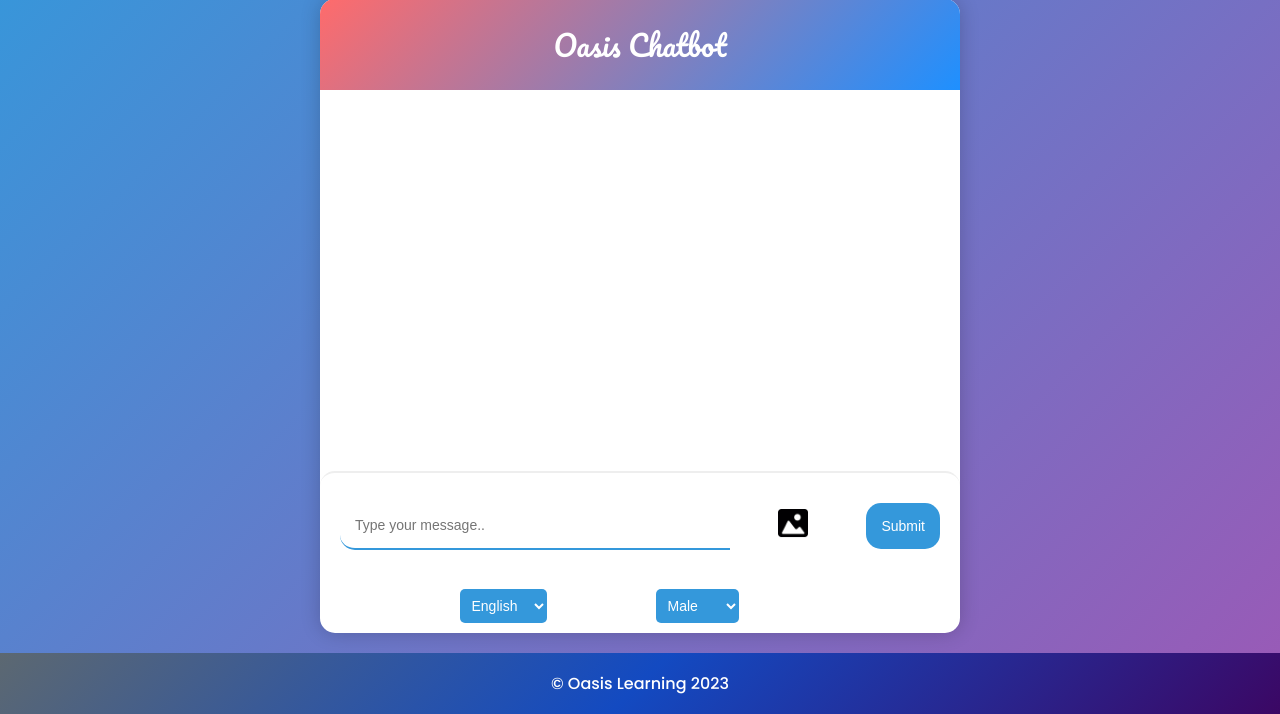
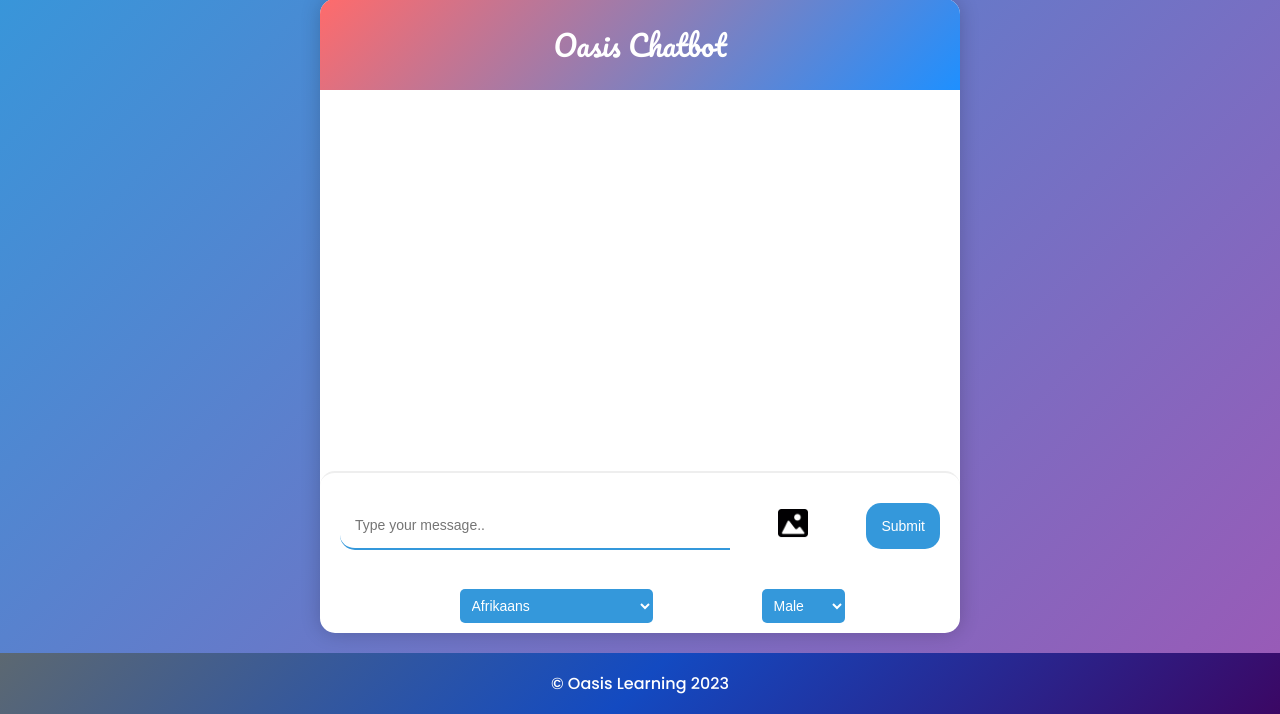
Before and after one commit to HamzaSajjad141/FYP_OASIS_LEARNING, a Django app: page /Chat/ in a window 1280 px wide. Shown: the part 86-800 px from the top of the page. Run offline with Django 4.2, Linux system fonts and the light colour scheme.

Commit message:
added the user_voice and user_accent functionality

```diff
--- a/oasisProject/oasisApp/templates/Chat.html
+++ b/oasisProject/oasisApp/templates/Chat.html
@@ -246,15 +246,118 @@
         <div id="userPreferences">
             <label for="languageSelect">Select Language:</label>
             <select id="languageSelect">
-                <option value="en">English</option>
-                <option value="es">Spanish</option>
+                <option value="afr">Afrikaans</option>
+                <option value="amh">Amharic</option>
+                <option value="arb">Modern Standard Arabic</option>
+                <option value="ary">Moroccan Arabic</option>
+                <option value="arz">Egyptian Arabic</option>
+                <option value="asm">Assamese</option>
+                <option value="ast">Asturian</option>
+                <option value="azj">North Azerbaijani</option>
+                <option value="bel">Belarusian</option>
+                <option value="ben">Bengali</option>
+                <option value="bos">Bosnian</option>
+                <option value="bul">Bulgarian</option>
+                <option value="cat">Catalan</option>
+                <option value="ceb">Cebuano</option>
+                <option value="ces">Czech</option>
+                <option value="ckb">Central Kurdish</option>
+                <option value="cmn">Mandarin Chinese</option>
+                <option value="cmn_Hant">Mandarin Chinese (Hant)</option>
+                <option value="cym">Welsh</option>
+                <option value="dan">Danish</option>
+                <option value="deu">German</option>
+                <option value="ell">Greek</option>
+                <option value="eng">English</option>
+                <option value="est">Estonian</option>
+                <option value="eus">Basque</option>
+                <option value="fin">Finnish</option>
+                <option value="fra">French</option>
+                <option value="fuv">Nigerian Fulfulde</option>
+                <option value="gaz">West Central Oromo</option>
+                <option value="gle">Irish</option>
+                <option value="glg">Galician</option>
+                <option value="guj">Gujarati</option>
+                <option value="heb">Hebrew</option>
+                <option value="hin">Hindi</option>
+                <option value="hrv">Croatian</option>
+                <option value="hun">Hungarian</option>
+                <option value="hye">Armenian</option>
+                <option value="ibo">Igbo</option>
+                <option value="ind">Indonesian</option>
+                <option value="isl">Icelandic</option>
+                <option value="ita">Italian</option>
+                <option value="jav">Javanese</option>
+                <option value="jpn">Japanese</option>
+                <option value="kam">Kamba</option>
+                <option value="kan">Kannada</option>
+                <option value="kat">Georgian</option>
+                <option value="kaz">Kazakh</option>
+                <option value="kea">Kabuverdianu</option>
+                <option value="khk">Halh Mongolian</option>
+                <option value="khm">Khmer</option>
+                <option value="kir">Kyrgyz</option>
+                <option value="kor">Korean</option>
+                <option value="lao">Lao</option>
+                <option value="lit">Lithuanian</option>
+                <option value="ltz">Luxembourgish</option>
+                <option value="lug">Ganda</option>
+                <option value="luo">Luo</option>
+                <option value="lvs">Standard Latvian</option>
+                <option value="mai">Maithili</option>
+                <option value="mal">Malayalam</option>
+                <option value="mar">Marathi</option>
+                <option value="mkd">Macedonian</option>
+                <option value="mlt">Maltese</option>
+                <option value="mni">Meitei</option>
+                <option value="mya">Burmese</option>
+                <option value="nld">Dutch</option>
+                <option value="nno">Norwegian Nynorsk</option>
+                <option value="nob">Norwegian Bokmål</option>
+                <option value="npi">Nepali</option>
+                <option value="nya">Nyanja</option>
+                <option value="oci">Occitan</option>
+                <option value="ory">Odia</option>
+                <option value="pan">Punjabi</option>
+                <option value="pbt">Southern Pashto</option>
+                <option value="pes">Western Persian</option>
+                <option value="pol">Polish</option>
+                <option value="por">Portuguese</option>
+                <option value="ron">Romanian</option>
+                <option value="rus">Russian</option>
+                <option value="slk">Slovak</option>
+                <option value="slv">Slovenian</option>
+                <option value="sna">Shona</option>
+                <option value="snd">Sindhi</option>
+                <option value="som">Somali</option>
+                <option value="spa">Spanish</option>
+                <option value="srp">Serbian</option>
+                <option value="swe">Swedish</option>
+                <option value="swh">Swahili</option>
+                <option value="tam">Tamil</option>
+                <option value="tel">Telugu</option>
+                <option value="tgk">Tajik</option>
+                <option value="tgl">Tagalog</option>
+                <option value="tha">Thai</option>
+                <option value="tur">Turkish</option>
+                <option value="ukr">Ukrainian</option>
+                <option value="urd">Urdu</option>
+                <option value="uzn">Northern Uzbek</option>
+                <option value="vie">Vietnamese</option>
+                <option value="xho">Xhosa</option>
+                <option value="yor">Yoruba</option>
+                <option value="yue">Cantonese</option>
+                <option value="zlm">Colloquial Malay</option>
+                <option value="zsm">Standard Malay</option>
+                <option value="zul">Zulu</option>
+
                 <!-- Add more language options as needed -->
             </select>
 
             <label for="accentSelect">Select Accent:</label>
             <select id="accentSelect">
-                <option value="normal">Male</option>
-                <option value="robotic">Female</option>
+                <option value="Male">Male</option>
+                <option value="Female">Female</option>
                 <!-- Add more accent options as needed -->
             </select>
         </div>
--- a/oasisProject/oasisApp/views.py
+++ b/oasisProject/oasisApp/views.py
@@ -122,18 +122,22 @@ def ask_openai(userMessage):
     Function overloading is commonly used in object-oriented programming languages like C++, Java, and C#. It helps improve code readability, reusability, and maintainability by allowing developers to define functions that perform similar tasks but operate on different types of data or accept different numbers of arguments.'''
     return answer
 
-def translation(text_to_translate):
+def translation(text_to_translate, lan):
 
-    text_inputs = processor(text_to_translate, src_lang="eng", return_tensors="pt")
+    text_inputs = processor(text_to_translate, src_lang = "eng", return_tensors="pt")
 
     # from text
-    output_tokens = model.generate(**text_inputs, tgt_lang="fra", generate_speech=False)
+    output_tokens = model.generate(**text_inputs, tgt_lang = lan, generate_speech=False)
     translated_text_from_text = processor.decode(output_tokens[0].tolist()[0], skip_special_tokens=True)
 
     print(translated_text_from_text)
     return translated_text_from_text
 
-def video_gen(text_to_video):
+def video_gen(text_to_video, user_voice):
+    if user_voice == "Male":
+        voice = "en-US-GuyNeural"
+    else:
+        voice = "en-US-JennyNeural"
 
     url = "https://api.d-id.com/talks"
 
@@ -143,7 +147,7 @@ def video_gen(text_to_video):
             "subtitles": "false",
             "provider": {
                 "type": "microsoft",
-                "voice_id": "en-US-GuyNeural"
+                "voice_id": voice
             },
             "input": text_to_video
         },
@@ -182,19 +186,24 @@ def get_video(id):
 
 def getResponse(request):
     userMessage = request.GET.get('userMessage')
+    user_language = request.GET.get('language')
+    user_accent = request.GET.get('accent')
+
+    print("Language: ",user_language)
+    print("Accent: ", user_accent)
 
     completion = ask_openai(userMessage)
     print(completion)
 
-    translated_text = translation(completion)
+    translated_text = translation(completion, user_language)
     print(translated_text)
 
-    id_get = video_gen(translated_text)
-    print(id_get)
+    # id_get = video_gen(translated_text, user_accent)
+    # print(id_get)
 
-    time.sleep(60)
+    # time.sleep(60)
 
-    get_vid = get_video(id_get)
-    print(get_vid)
+    # get_vid = get_video(id_get)
+    # print(get_vid)
 
     return HttpResponse(get_vid)
```
Also changed, not shown: oasisProject/db.sqlite3.
